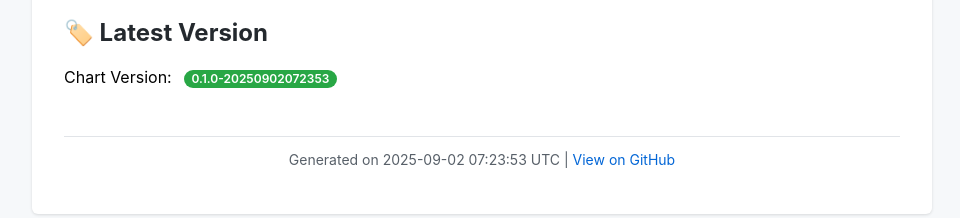
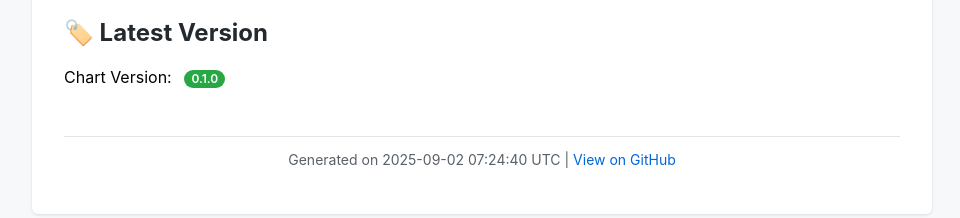
Before and after one commit to aavishay/right-sizer, a plain HTML site: page index.html in a window 1280 px wide. Shown: the part 1177-1395 px from the top of the page, without its empty margins (158-1118 px from the left). Drawn offline with Linux system fonts and the light colour scheme.

Commit message:
Update Helm chart version 0.1.0 (manual trigger)

```diff
--- a/index.html
+++ b/index.html
@@ -106,11 +106,11 @@
         </ul>
 
         <h2>🏷️ Latest Version</h2>
-        <p>Chart Version: <span class="badge">0.1.0-20250902072353</span></p>
+        <p>Chart Version: <span class="badge">0.1.0</span></p>
 
         <hr style="margin-top: 3rem; border: none; border-top: 1px solid #e1e4e8;">
         <p style="text-align: center; color: #586069; font-size: 14px;">
-            Generated on 2025-09-02 07:23:53 UTC |
+            Generated on 2025-09-02 07:24:40 UTC |
             <a href="https://github.com/aavishay/right-sizer">View on GitHub</a>
         </p>
     </div>
```
Also changed, not shown: 2 other files.
